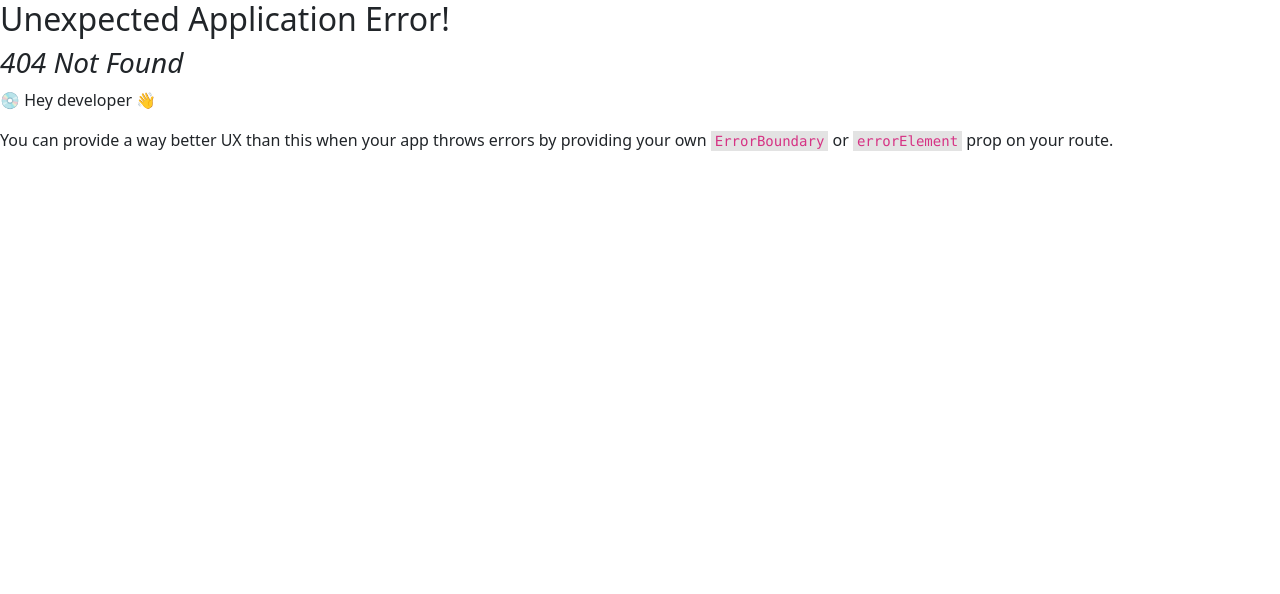
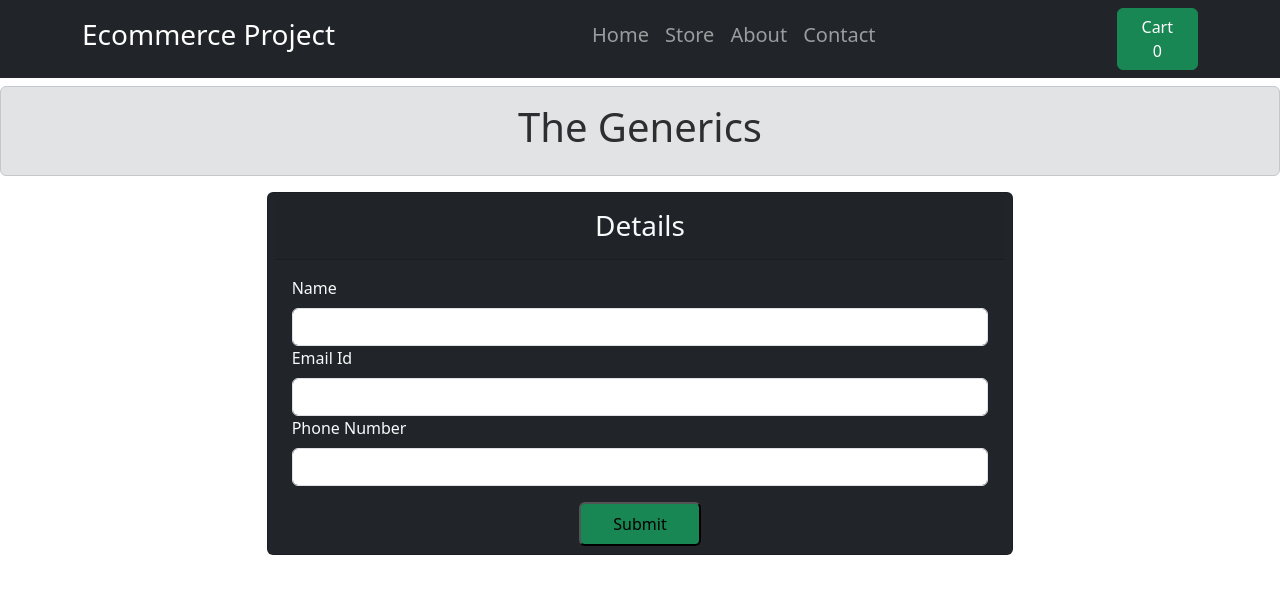
Before and after one commit to Sridharrajkumar/ecommercereact, a React (Create React App) app: page /contact in a window 1280 px wide. Before the commit this address had no page. Shown: the top 594 px of the page. Built offline with nearby package versions, Linux system fonts and the light colour scheme.

Commit message:
Contact page

```diff
--- a/src/App.js
+++ b/src/App.js
@@ -7,6 +7,7 @@ import About from './Pages/About';
 import RootLayout from './Pages/Root';
 import Store from './Pages/Store';
 import Home from './Pages/Home';
+import Contact from './Pages/Contact';
 
 
 
@@ -26,6 +27,10 @@ const router = createBrowserRouter([
       {
         path: '/home',
         element: <Home />
+      },
+      {
+        path: '/contact',
+        element: <Contact />
       }
 
     ]
--- /dev/null
+++ b/src/Pages/Contact.js
@@ -0,0 +1,63 @@
+import React, { useRef } from 'react'
+import {  Card } from 'react-bootstrap'
+import CardHeader from 'react-bootstrap/esm/CardHeader'
+
+const Contact = () => {
+
+    const nameref = useRef();
+    const emailref = useRef();
+    const phoneref = useRef();
+
+
+    const submitHandler = async(e) => {
+
+        e.preventDefault();
+
+        const name = nameref.current.value;
+        const email = emailref.current.value;
+        const phone = phoneref.current.value;
+        const details = {
+            name: name,
+            email: email,
+            phone: phone
+        };
+
+        await fetch("https://ecommerce-af582-default-rtdb.firebaseio.com/contact.json",
+                {
+                    method: 'POST',
+                    body: JSON.stringify(details),
+                    headers: {
+                        "Content-Type": "application/json"
+                    }
+                }
+        );
+
+        nameref.current.value = null;
+        emailref.current.value = null;
+        phoneref.current.value=null;
+
+
+
+    }
+    return (
+    <div >
+      <form onSubmit={submitHandler}>
+          <Card className='col-7  p-2 bg-dark text-light' style={{ margin: 'auto' }} >
+              <CardHeader className='text-center'><h3>Details</h3></CardHeader>
+              <Card.Body >
+                   <label className='form-label ' >Name</label>
+                  <input type='text' className='form-control' ref={nameref}/>
+                  <label className='form-label '>Email Id</label>
+                  <input type='email' className='form-control' ref={emailref}/>
+                  <label className='form-label '>Phone Number</label>
+                  <input type='number' className='form-control' ref={phoneref} />
+
+              </Card.Body>
+              <button className='text-center col-2 p-2 bg-success rounded' style={{margin: 'auto'}}>Submit</button>
+          </Card>
+        </form>
+    </div>
+  )
+}
+
+export default Contact
--- a/src/Store/Cart-context.js
+++ b/src/Store/Cart-context.js
@@ -1,4 +1,4 @@
-import React, { createContext } from 'react'
+import  { createContext } from 'react'
 
 const Cartcontext = createContext({
     products: [],
--- a/src/component/ENav.js
+++ b/src/component/ENav.js
@@ -21,9 +21,10 @@ const ENav = (props) => {
                       <h3>Ecommerce Project</h3>
                   </Navbar.Brand>
                   <Nav>
-                  <Nav.Link as={Link} to="/home"><h5>Home</h5></Nav.Link>
-            <Nav.Link as={Link} to="/"><h5>Store</h5></Nav.Link>
-            <Nav.Link as={Link} to="/about"><h5>About</h5></Nav.Link>
+                      <Nav.Link as={Link} to="/home"><h5>Home</h5></Nav.Link>
+                      <Nav.Link as={Link} to="/"><h5>Store</h5></Nav.Link>
+                      <Nav.Link as={Link} to="/about"><h5>About</h5></Nav.Link>
+                      <Nav.Link as={Link} to="/contact"><h5>Contact</h5></Nav.Link>
                   </Nav>
                   <Button variant="success" className='pe-4 ps-4' onClick={props.show}>Cart<div>{numberOfCartProducts}</div></Button>
               </Container>
```
